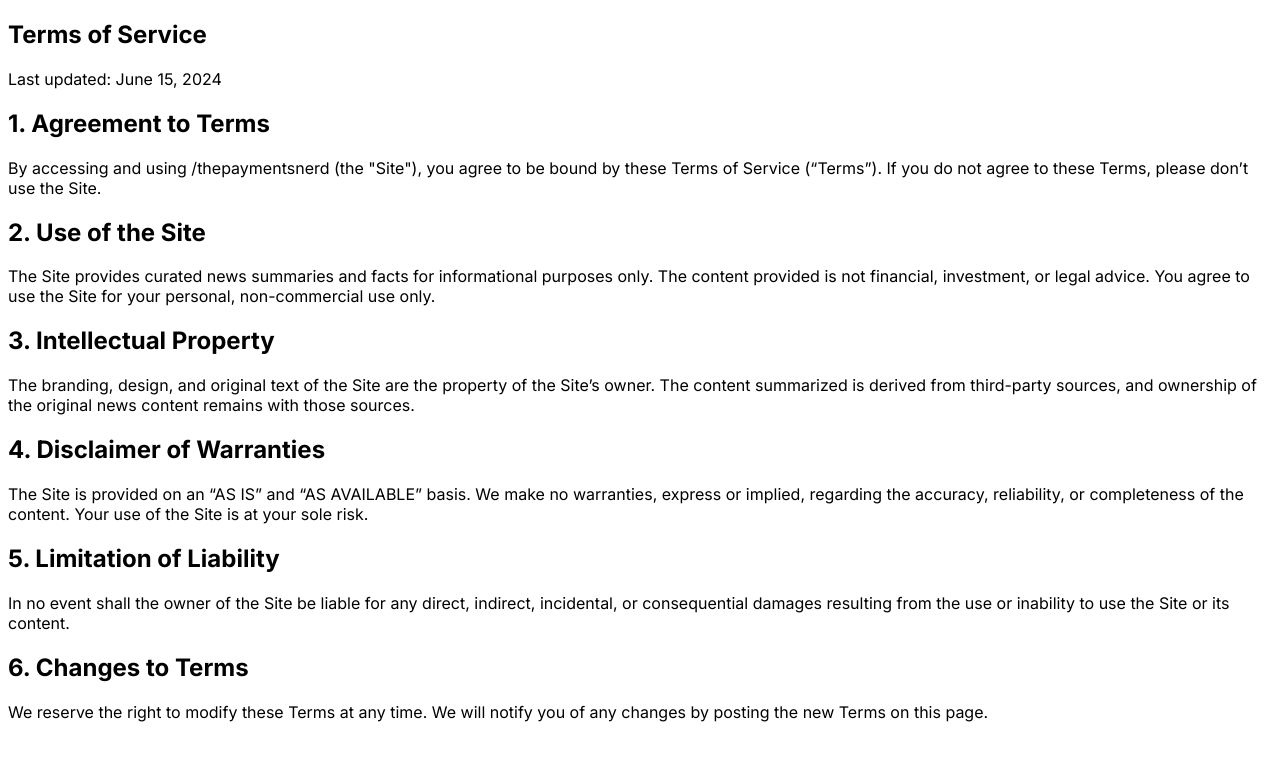
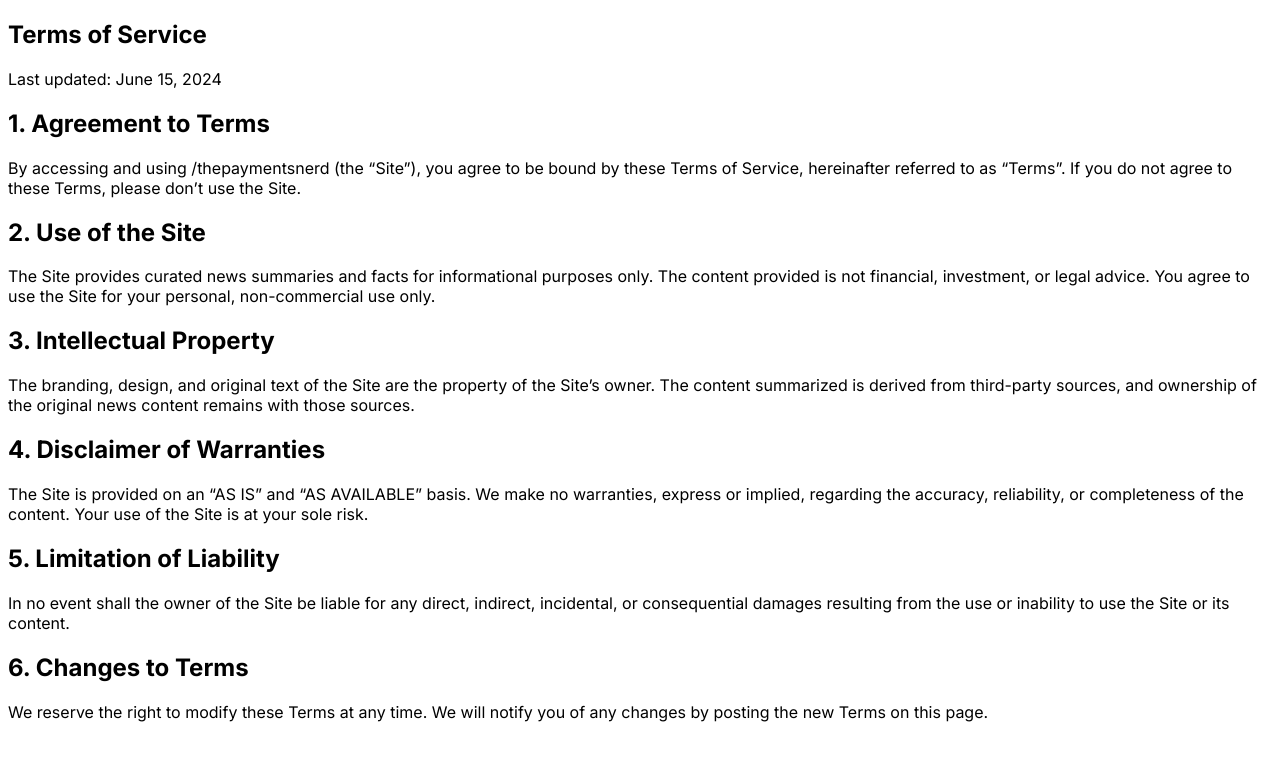
Before and after one commit to cesarhdzmorado/thepaymentsnerdv2, a Next.js app in the folder web/: page /legal-terms in a window 1280 px wide. Shown: the top 760 px of the page. Built offline with nearby package versions, Linux system fonts and the light colour scheme.

Commit message:
fix: final attempt to escape all entities

```diff
--- a/web/app/legal-terms/page.tsx
+++ b/web/app/legal-terms/page.tsx
@@ -13,8 +13,8 @@ export default function LegalTermsPage() {
             <p className="lead">Last updated: June 15, 2024</p>
 
             <h2>1. Agreement to Terms</h2>
-            {/* CORRECTED: Fixed "don't" and the quotes around "Terms" */}
-            <p>By accessing and using /thepaymentsnerd (the "Site"), you agree to be bound by these Terms of Service (“Terms”). If you do not agree to these Terms, please don’t use the Site.</p>
+            {/* CORRECTED: Fixed "don't" and the quotes around "Site" and "Terms". */}
+            <p>By accessing and using /thepaymentsnerd (the “Site”), you agree to be bound by these Terms of Service, hereinafter referred to as “Terms”. If you do not agree to these Terms, please don’t use the Site.</p>
 
             <h2>2. Use of the Site</h2>
             <p>The Site provides curated news summaries and facts for informational purposes only. The content provided is not financial, investment, or legal advice. You agree to use the Site for your personal, non-commercial use only.</p>
@@ -24,7 +24,7 @@ export default function LegalTermsPage() {
             <p>The branding, design, and original text of the Site are the property of the Site’s owner. The content summarized is derived from third-party sources, and ownership of the original news content remains with those sources.</p>
 
             <h2>4. Disclaimer of Warranties</h2>
-            {/* CORRECTED: Fixed the quotes around "AS IS" and "AS AVAILABLE" */}
+            {/* CORRECTED: Fixed the quotes around "AS IS" and "AS AVAILABLE". */}
             <p>The Site is provided on an “AS IS” and “AS AVAILABLE” basis. We make no warranties, express or implied, regarding the accuracy, reliability, or completeness of the content. Your use of the Site is at your sole risk.</p>
 
             <h2>5. Limitation of Liability</h2>
```
